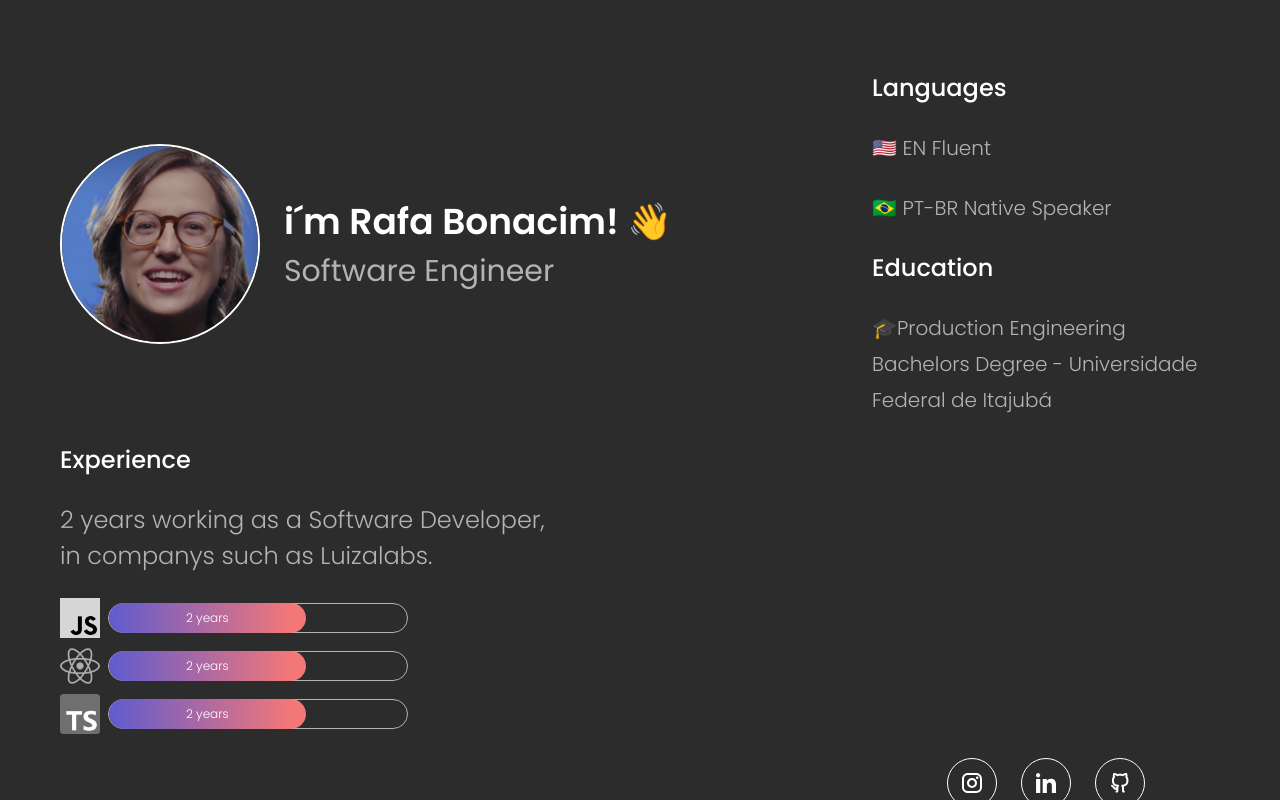
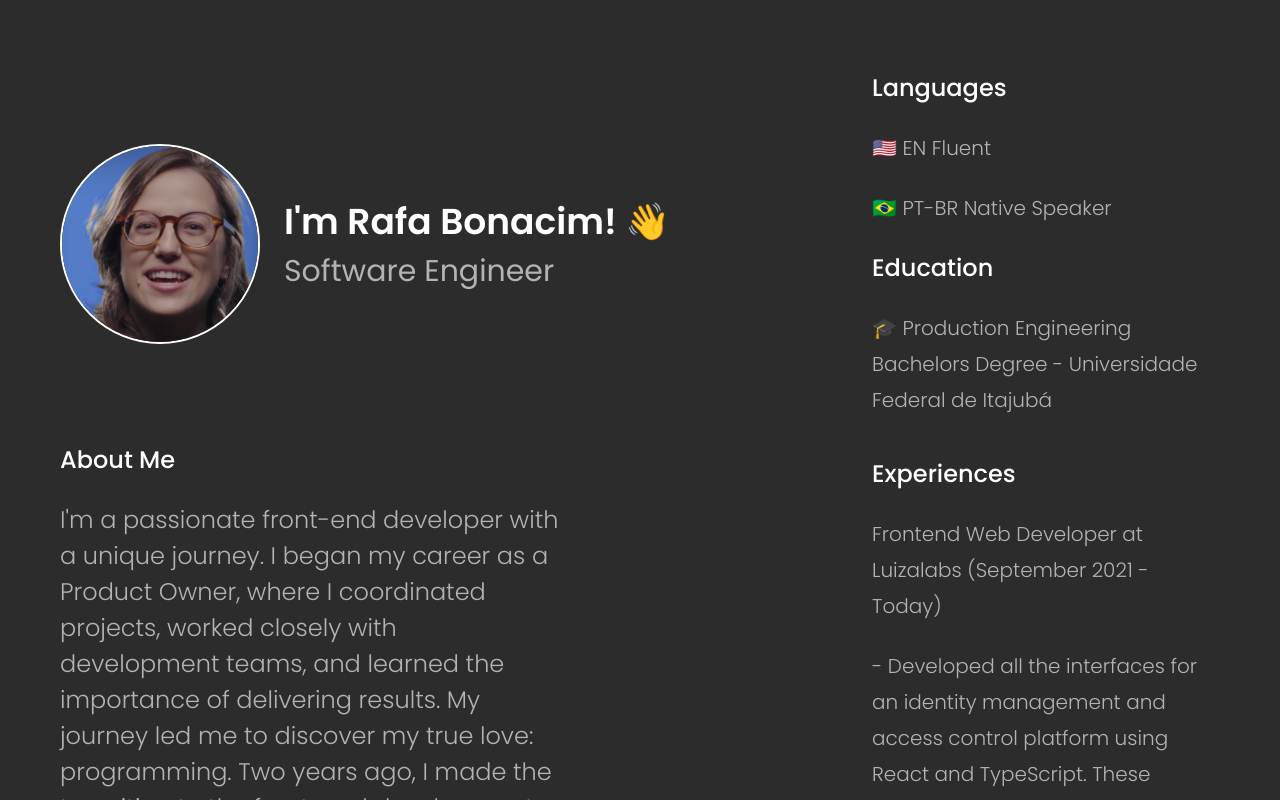
Before and after one commit to rafaelabonacim/portfolio-rafa, a Next.js app: page / in a window 1280 px wide. Built offline with nearby package versions, Linux system fonts and the light colour scheme.

Commit message:
feat:  started about my projects

```diff
--- a/src/app/components/experience/experience.scss
+++ b/src/app/components/experience/experience.scss
@@ -57,11 +57,11 @@
 					font-size: 12px;
 
 					&.measure-1 {
-						width: 33%;
+						width: 100%;
 					}
 
 					&.measure-2 {
-						width: 66%;
+						width: 100%;
 					}
 					&.measure-3 {
 						width: 100%;
--- a/src/app/components/experience/experience.tsx
+++ b/src/app/components/experience/experience.tsx
@@ -5,10 +5,22 @@ import "./experience.scss";
 export function Experience() {
 	return (
 		<div className="experience">
-			<SectionTitle text="Experience" />
+			<SectionTitle text="About Me" />
 			<p>
-				2 years working as a Software Developer, in companys such as Luizalabs.
+				I&apos;m a passionate front-end developer with a unique journey. I began
+				my career as a Product Owner, where I coordinated projects, worked
+				closely with development teams, and learned the importance of delivering
+				results. My journey led me to discover my true love: programming. Two
+				years ago, I made the transition to the front-end development field and
+				never looked back.
+				My previous experience has taught me effective
+				collaboration, agile methodologies, and data-driven decision-making.
+				Now, I&apos;m working as a Frontend Web Developer, utilizing TypeScript,
+				React, and Cypress to create engaging and functional interfaces.
+				I&apos;m committed to continuous growth as a developer and thrive on
+				tackling complex coding challenges.
 			</p>
+
 			<div className="experience-time">
 				<div className="experience-language">
 					<Image
@@ -53,6 +65,7 @@ export function Experience() {
 					</div>
 				</div>
 			</div>
+
 		</div>
 	);
 }
--- a/src/app/components/header/header.tsx
+++ b/src/app/components/header/header.tsx
@@ -6,7 +6,7 @@ export function Header() {
 	return (
 		<div className="header">
 			<div>
-				<h1>i´m Rafa Bonacim! 👋</h1>
+				<h1>I&apos;m Rafa Bonacim! 👋</h1>
 				<h2>Software Engineer</h2>
 			</div>
 			<Image
--- a/src/app/components/information/information.tsx
+++ b/src/app/components/information/information.tsx
@@ -11,7 +11,7 @@ export function Info() {
 			</div>
       <SectionTitle text="Education"/>
 			<div className="educational-info">
-				<span>🎓</span>
+				<span>🎓 </span>
 				<span>
 					Production Engineering Bachelors Degree - Universidade Federal de
 					Itajubá
--- /dev/null
+++ b/src/app/components/projects/projects.scss
@@ -0,0 +1,34 @@
+.projects {
+	display: flex;
+	flex-direction: column;
+	align-items: center;
+	width: 100%;
+	gap: 24px;
+	max-width: 500px;
+
+
+	.projects-1 {
+		display: flex;
+		flex-direction: column;
+		gap: 24px;
+		align-items: flex-start;
+		width: 100%;
+	}
+
+	span {
+		color: var(--text-secondary);
+		font-weight: 300;
+		font-size: 18px;
+		line-height: 28px;
+	}
+
+	@media (min-width: 768px) {
+		align-items: flex-start;
+
+		span {
+			font-size: 20px;
+			line-height: 36px;
+			text-align: start;
+		}
+	}
+}
--- /dev/null
+++ b/src/app/components/projects/projects.tsx
@@ -0,0 +1,31 @@
+import { SectionTitle } from "../section-title/section-title";
+import "./projects.scss";
+
+export function Projects() {
+	return (
+		<div className="projects">
+			<SectionTitle text="Experiences" />
+			<div className="projects-1">
+				<span>Frontend Web Developer at Luizalabs (September 2021 - Today)</span>
+				<span>
+					<span>
+						- Developed all the interfaces for an identity management and access
+						control platform using React and TypeScript. These interfaces
+						include screens for displaying user information such as consent,
+						basic user data, and address. The platform is now utilized by more
+						than 800 clients, with one company indirectly saving +100k reais
+						within a single month of adopting this plataform.
+					</span>
+					<span>
+						- Integrated the frontend with the backend by creating JavaScript
+						services to connect with the backend API.
+					</span>
+					<span>
+						- Implemented application testing using Jest for unit tests and
+						Cypress for end-to-end tests.
+					</span>
+				</span>
+			</div>
+		</div>
+	);
+}
--- a/src/app/page.tsx
+++ b/src/app/page.tsx
@@ -5,6 +5,7 @@ import { Info } from "./components/information/information";
 import "./styles/home.scss";
 import { EmailIcon } from "./components/icons/email-icon";
 import { SocialBtns } from "./components/social-btns/social-btns";
+import { Projects } from "./components/projects/projects";
 
 export default function Home() {
 	return (
@@ -12,8 +13,9 @@ export default function Home() {
 			<Header />
 			<Experience />
 			<Info />
+			<Projects />
 			<div className="buttons">
-			<SocialBtns/>
+				<SocialBtns />
 				<a className="btn-primary" href="mailto:rafaelabonacim@gmail.com">
 					contact me
 					<EmailIcon />
--- a/src/app/styles/home.scss
+++ b/src/app/styles/home.scss
@@ -8,6 +8,7 @@
 		"header"
 		"btns"
 		"experience"
+		"projects"
 		"info";
   justify-items: center;
 
@@ -54,5 +55,6 @@
 			"header info"
 			"experience empty-1"
 			"empty-2 btns";
+
 	}
 }
```
